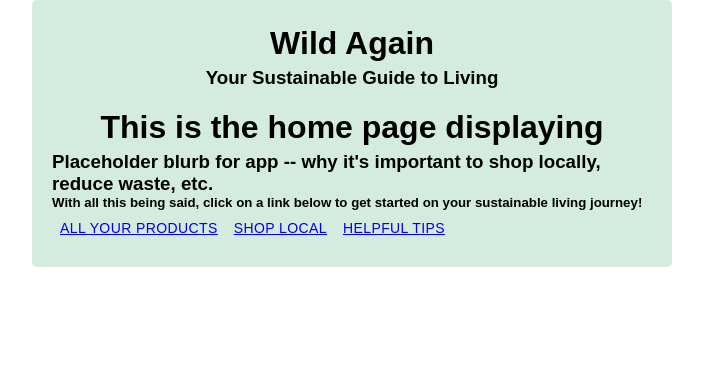
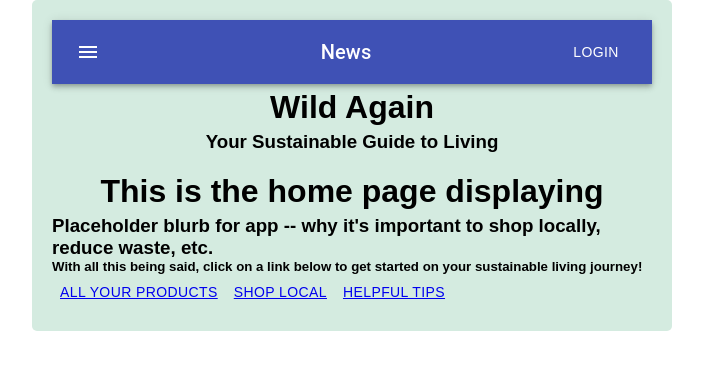
Before and after one commit to jlstern3/wild_again, a React (Create React App) app in the folder client/: page / in a window 1280 px wide. Shown: the top 370 px of the page, without its empty margins (288-991 px from the left). Built offline with nearby package versions, Linux system fonts and the light colour scheme.

Commit message:
Navbar present throughout entire app

```diff
--- a/client/src/App.js
+++ b/client/src/App.js
@@ -12,16 +12,18 @@ import ImageList from './components/ImageList';
 import { library } from '@fortawesome/fontawesome-svg-core'
 import { fab } from '@fortawesome/free-brands-svg-icons'
 import { faChevronCircleLeft, faPen, faTrashAlt, faLightbulb, faEdit, faPlus } from '@fortawesome/free-solid-svg-icons'
-import Contact from './components/HomePage';
 import {Button} from '@material-ui/core';
+import Navbar from './components/Navbar';
 
 library.add(fab, faChevronCircleLeft, faTrashAlt, faPen, faLightbulb, faEdit, faPlus )
 
 function App() {
   return (
     <div className="App">
+      <Navbar />
       <h1>Wild Again</h1>
       <h3 id="subtitle">Your Sustainable Guide to Living</h3>
+
       <Router>
         <HomePage default path="/api/home" default />
         <CreateProduct path = "/api/products/new" />
```
